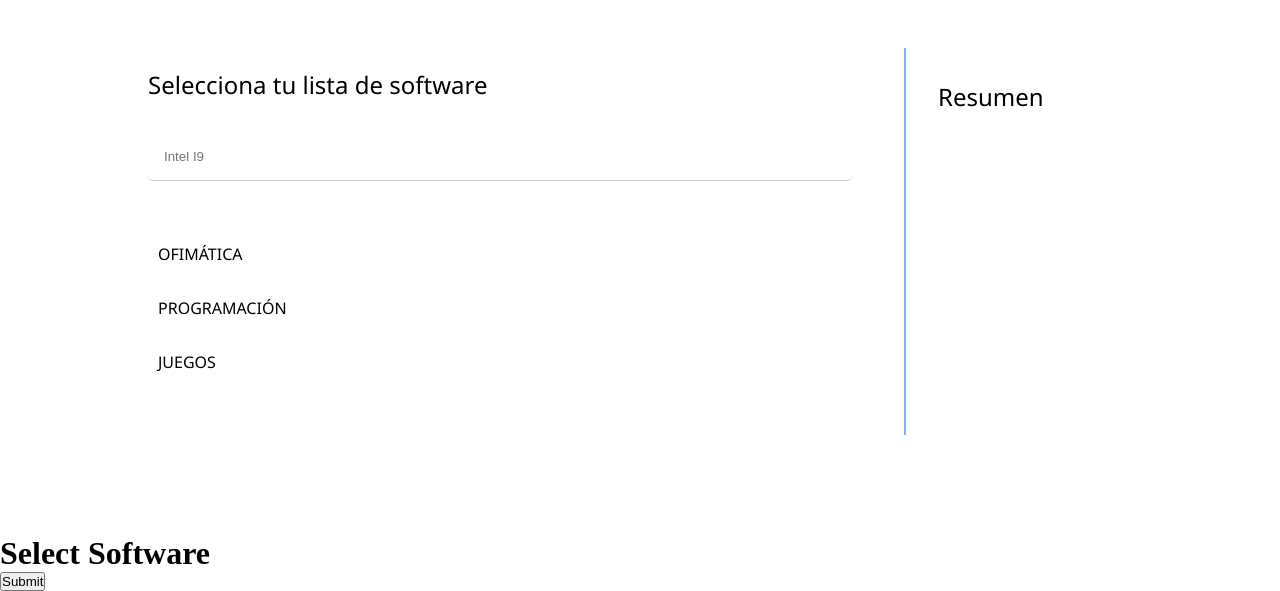
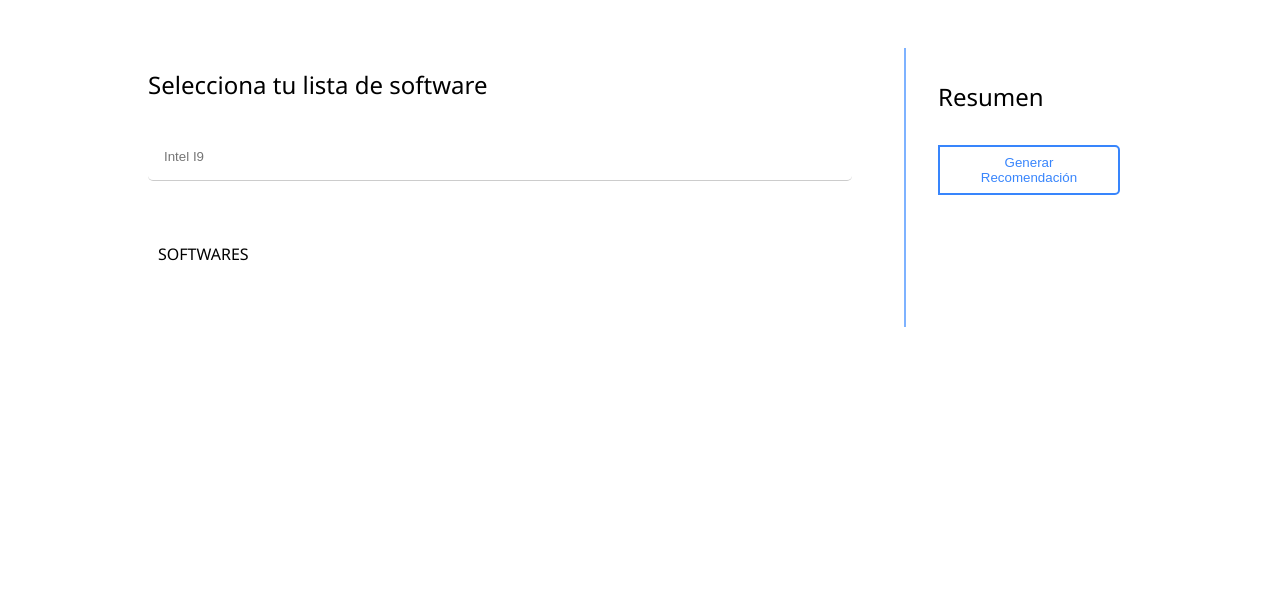
Before and after one commit to YERCKEN/lRecomender, a Django app: page /entornoNoExperto in a window 1280 px wide. Shown: the part 220-811 px from the top of the page. After the commit the page ends 547 px from the top, so only its background shows below. Run offline with Django 5.2, Linux system fonts and the light colour scheme; data that the repository does not hold is empty.

Commit message:
➕ NO EXPERTO V1

```diff
--- a/TestToSBC/MyApp1/static/style/experto.css
+++ b/TestToSBC/MyApp1/static/style/experto.css
@@ -55,23 +55,6 @@
 
 
 
-/*BUSQUEDAD -- - - - - - -  -*/
-.barraDeBusquedad input {
-    margin-top: 2rem;
-    width: 100%;
-    padding: 1rem;
-    border: none;
-
-    border-bottom: 1px solid #ccc;
-    border-radius: 5px;
-
-    margin-bottom: 20px;
-    outline: none;
-}
-
-.barraDeBusquedad input:hover {
-    border-bottom: 3px solid #7eb2ff;
-}
 
 .hardwareList {
     max-height: 350px;
@@ -108,10 +91,9 @@
 }
 
 .selected{
-    background-color: #3885FC;
-    color: white;
-    font-weight: 700;
-    transition: 500ms;
+    border: 2px solid  #3885FC;
+
+
 }
 
 
--- /dev/null
+++ b/TestToSBC/MyApp1/static/style/noExperto.css
@@ -0,0 +1,74 @@
+/*BUSQUEDAD -- - - - - - -  -*/
+
+
+.barraDeBusquedad input {
+    margin-top: 2rem;
+    width: 100%;
+    padding: 1rem;
+    border: none;
+
+    border-bottom: 1px solid #ccc;
+    border-radius: 5px;
+
+    margin-bottom: 20px;
+    outline: none;
+}
+
+.barraDeBusquedad input:hover {
+    border-bottom: 3px solid #7eb2ff;
+}
+
+
+/*LISTADO -- - - - - - - --------------------------------------------------------------------------- -*/
+
+.hardwareItem input[type="checkbox"] {
+    margin-right: 0.5rem;
+}
+
+.hardwareItem input[type="checkbox"]:checked + label {
+    font-weight: bold;
+    color: #007BFF;
+}
+
+.hardwareItem label {
+    cursor: pointer;
+}
+
+.divSfSeleccionada{
+    border: 2px solid #007BFF;
+}
+
+#softwareItem:hover {
+    background-color: #e9e9e9;
+}
+
+/*resumen*/
+.pSoftwares{
+    margin-top: 1rem;
+    margin-bottom: 2rem;
+}
+
+
+
+
+#generarRSF{
+    padding: 0.5rem 1rem;
+
+    border-radius:  0px 5px  5px 0px;
+    background-color: white;
+    color: #3885FC;
+    border: 2px solid #3885FC ;
+
+    cursor: pointer;
+
+}
+
+
+#generarRSF:hover{
+
+    background-color: #3885FC;
+    color: white;
+
+    cursor: pointer;
+
+}
--- a/TestToSBC/MyApp1/templates/entornos/noExperto.html
+++ b/TestToSBC/MyApp1/templates/entornos/noExperto.html
@@ -11,50 +11,66 @@
 
         <!--SECCIÓN DE SELECCIÓN----------------------------------------->
         <div class="barraDeBusquedad">
-            <input type="text" placeholder="Intel I9">
+            <input type="text" id="searchInput" placeholder="Intel I9" onkeyup="filterSoftware()">
         </div>
 
-        <div class="hardwareList">
-            <div class="hardwareSection">
-
-
-                <h3 id="Ofimática">OFIMÁTICA</h2>
-
-
-                 <!-- insertamos los modelos de procesadores de la BD - - - - - - -->
-                 {% for software in softwares %}
-
-                 <button class="hardwareItem" data-index="{{ forloop.counter }}">
-                     {{ software.software }}
-                 </button>
-
-                {% endfor %}
-
-
-                <h3 id="Juegos">PROGRAMACIÓN</h2>
-                <h3 id="Juegos">JUEGOS</h2>
-
-            </div>
+        <form method="POST">
+            {% csrf_token %}
 
 
 
 
+        <div class="hardwareList">
+
+            <div class="hardwareSection">
+
+                <h3 id="Ofimática">SOFTWARES</h2>
+
+                 <!-- insertamos los modelos de procesadores de la BD - - - - - - -->
+                 <div class="softwareList">
+
+                        {% for software in softwares %}
+
+                        <div class="hardwareItem" id="softwareItem{{ forloop.counter }}">
+                            <label>
+                                <input type="checkbox" class="softwareCheckbox" name="selected_software" value="{{ software.id }}">{{ software.software }}
+                            </label>
+                            <br>
+                        </div>
+
+                        {% endfor %}
+                 </div>
+
+
+            </div>
+
         </div>
+
     </div>
 
-     <!--SECCIÓN DE RESUMEN-->
-     <div class="seccionResumen">
+     <!--SECCIÓN DE RESUMEN-===============================================================================--->
+    <div class="seccionResumen">
 
          <h2>Resumen</h2>
 
+        <!-- LISTA-->
+         <div class="pSoftwares">
+
+         </div>
+
+        <!-- Generar recomendación-->
+
+        <button id="generarRSF" type="submit">
+            Generar Recomendación
+        </button>
      </div>
 
 </div>
+</form>
 
-
+<!--
 
 <div>
-
 
     <h1>Select Software</h1>
 
@@ -64,6 +80,7 @@
         {% for software in softwares %}
 
             <input type="checkbox" name="selected_software" value="{{ software.id }}">{{ software.software }}<br>
+
         {% endfor %}
         <button type="submit">Submit</button>
 
@@ -96,4 +113,5 @@
     {% endif %}
     </ul>
 </div>
+-->
 {% endblock %}
--- a/TestToSBC/MyApp1/templates/layouts/base.html
+++ b/TestToSBC/MyApp1/templates/layouts/base.html
@@ -12,7 +12,10 @@
     <link rel="stylesheet" href=" {%  static 'style\footer.css' %} ">
     <link rel="stylesheet" href=" {%  static 'style\entornos.css' %} ">
     <link rel="stylesheet" href=" {%  static 'style\experto.css' %} ">
+    <link rel="stylesheet" href=" {%  static 'style\noExperto.css' %} ">
+
     <link rel="stylesheet" href=" {%  static 'style\header.css' %} ">
+
     <link rel="stylesheet" href=" {%  static 'style\recomendacion.css' %} ">
 
 
@@ -69,6 +72,8 @@
 
     <script src= "{% static 'js/scrollToSection.js' %}"> </script>
     <script src= "{% static 'js/btnSelection.js' %}"> </script>
+    <script src= "{% static 'js/btnSelectionSF.js' %}"> </script>
+
     <script src= "{% static 'js/copyBtn.js' %}"> </script>
 
 
--- a/TestToSBC/MyApp1/urls.py
+++ b/TestToSBC/MyApp1/urls.py
@@ -14,11 +14,7 @@ urlpatterns = [
    #ENTORNOS
    path('entornos', views.entornos, name='entornos'),
    path('entornoExperto', views.entornoExperto, name='entornoExperto'),
-
-
-
    path('entornoNoExperto', views.entornoNoExperto, name='entornoNoExperto'),
-
 
    #RECOMENDACIÓN - - - - -- - - - - - - - - - - - -
    path('recomendar/', views.recomendar, name='recomendar'),
--- a/TestToSBC/MyApp1/views.py
+++ b/TestToSBC/MyApp1/views.py
@@ -94,59 +94,60 @@ def entornoExperto(request):
 
 
 
-"""
+
 #NO EXPERTO - - - - - - - - - - - - - - - -  - -- - -
-def entornoNoExperto(request):
-    return render(request, 'entornos/noExperto.html')
-"""
 
-#OBTENER LAS ESPECIFICACIONES MAS ALTAS DE LOS SOFTWARE Y GENERAR LA RECOMENDACION DE LA LAPTOP Y VER LA LISTA DE SOFTWARE
 def entornoNoExperto(request):
 
     if request.method == 'POST':
         selected_software_ids = request.POST.getlist('selected_software')
 
-        print('\nID - - - - - - - - - -')
+        print('\nGENERACIÓN R. [NO EXPERTO] =================================\n')
 
+        print('\n\nIDs\n')
         print(selected_software_ids)
 
-        print('\n - - - - - - - - - -')
+        # SACAMOS LOS NOMBRES DE LOS SOFTWARES CON LOS IDS MANDADOS PRO EL FRONT
+        selected_software = Software.objects.filter(id__in=selected_software_ids)
+        print('\n\nSOTWAREs\n')
+        print(selected_software)
 
-        if not selected_software_ids:
-            return render(request, 'entornos/noExperto.html', {'softwares': Software.objects.all(), 'error': 'Please select at least one software.'})
-
-        # Fetch the selected software
-        selected_software = Software.objects.filter(id__in=selected_software_ids)
-
-        if not selected_software:
-            return render(request, 'entornos/noExperto.html', {'softwares': Software.objects.all(), 'error': 'No software found.'})
-
-        # Calculate max specifications
+        # CALCULAR MEDIA DE LAS ESPECIFICACIONES
         max_specs = calculate_max_specs(selected_software)
 
-        # Prepare filters for laptop recommendations
+        # PREPARAMOS DICCIONARIO PARA ENVIARLO A LA FUNCIÓN PARA OBTENER RECOMENDACIONES
         filters = {
             'processor_tier': max_specs['cpu_intel'] if max_specs['cpu_intel'] else max_specs['cpu_amd'],
             'ram_memory': max_specs['ram'],
             'primary_storage_capacity': max_specs['ssd']
         }
 
-        #DEBUG
+        # DEBUG ESPECIFIACIONES
+        print("\n\nEspecificaciones (MEDIA) \n")
+        print(filters)
+        print("\n")
 
-        print("\nEspecificaciones [NO EXPERTO] =====================================\n")
-        print(filters)
-        print("\n======================================")
 
-        # Get recommended laptops
+        # OBTENEMOS RECOMENDACIONES
         recommended_laptops = get_recommendations(filters)
 
-        return render(request, 'entornos/noExperto.html', {
-            'softwares': Software.objects.all(),
-            'max_specs': max_specs,
-            'recommended_laptops': recommended_laptops
-        })
+        #ELIMINAMOS LO QUE ESTÉ LUEGO DEL () "HP Spectre x360 16-f2002TU Laptop (13th Gen Core i7/ 16GB/ 1TB SSD/ Win11 Home)"
+        for laptop in recommended_laptops:
+            laptop['model'] = laptop['model'].split('(')[0].strip()
+
+
+        print("RECOMENDACIONES\n")
+        print(recommended_laptops)
+        print('\n=============================== ==============================\n')
+        # Guardamos los datos en la sesión
+        request.session['recommended_laptops'] = recommended_laptops
+
+        # Retornamos la vista de las recomendaciones y mandamos las laptops recomendadas
+        return redirect('recomendaciones')
+
 
     return render(request, 'entornos/noExperto.html', {'softwares': Software.objects.all()})
+
 
 
 
```
Also changed, not shown: TestToSBC/MyApp1/static/js/btnSelectionSF.js (added, +111 -0 lines).
